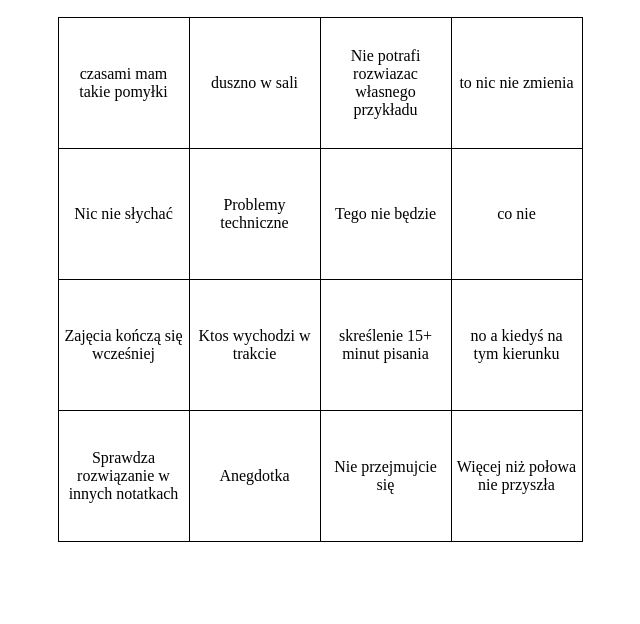
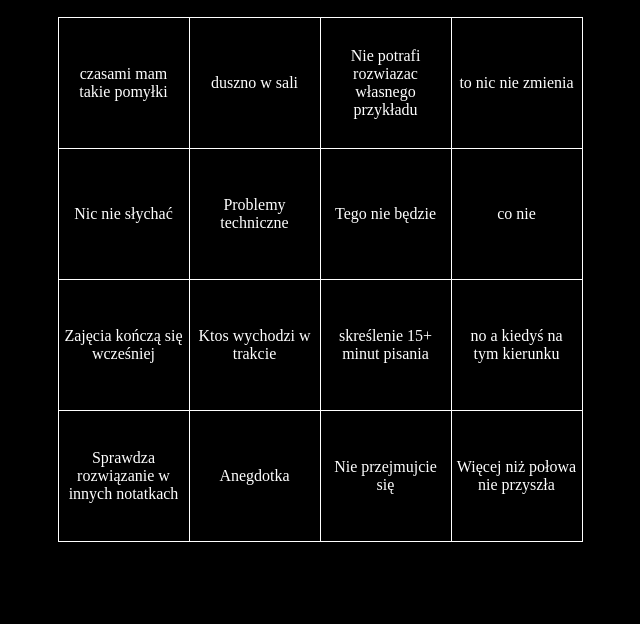
Before and after one commit to LukaszWilk1/Bingo, a plain HTML site: page index.html in a window 1280 px wide. Shown: the part 176-800 px from the top of the page, without its empty margins (320-960 px from the left). Drawn offline with Linux system fonts and the light colour scheme.

Commit message:
Add files via upload

```diff
--- a/style.css
+++ b/style.css
@@ -1,7 +1,8 @@
 *{
     padding: 0;
     margin: 0;
-    text-align: center  ;
+    text-align: center;
+    background-color: black;
 }
 h1{
     font-size: 7rem;
@@ -23,9 +24,10 @@ td{
     word-break: break-word;
     height: 120px;
     width: 120px;
-    border: 1px solid black;
+    border: 1px solid white;
     background-size: cover;
     padding: 5px;
+    color: white;
 }
 .background{
     background-image: url("x-png-18.png");
```
